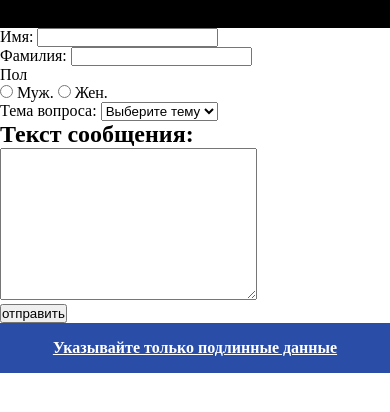
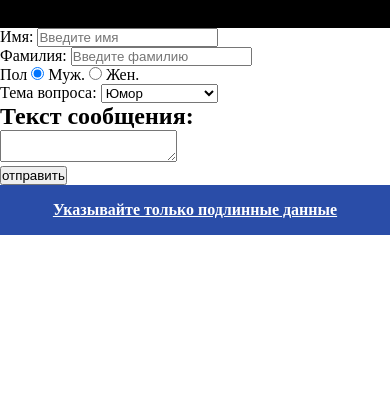
Before and after one commit to IlyaSherer/TZForm, a plain HTML site: page index.html in a window 390 px wide. Shown: the part 72-484 px from the top of the page. Drawn offline with Linux system fonts and the light colour scheme; files that its build step writes are made by us from their sources.

Commit message:
Mobile ver.

```diff
--- a/index.html
+++ b/index.html
@@ -1,7 +1,7 @@
 <!DOCTYPE html>
 <html lang="ru">
 <head>
-	<meta charset="UTF-8">
+ <meta charset="UTF-8">
 	<title>TZForm</title>
 	<link rel="stylesheet" href="css/style.css">
 </head>
@@ -9,48 +9,58 @@
 	<header class="header">
 		<h1 class="h1">Обратная связь</h1>
 	</header>
-	<section>
-		<form action="#" method="post">
-			<div>
-				<label for="">Имя:</label>
-				<input type="text">
+
+ <section>
+
+		<form class="form" action="#" method="post">
+
+			<div class="margin">
+				<label class="label" for="first__name">Имя:</label>
+				<input class="input" id="first__name" type="text" placeholder="Введите имя" required>
 			</div>
-			<div>
-				<label for="">Фамилия:</label>
-				<input type="text">
+
+			<div class="margin">
+				<label class="label" for="last__name">Фамилия:</label>
+				<input class="input" id="last__name" type="text" placeholder="Введите фамилию" required>
 			</div>
-			<div>
-				<p>Пол</p>
-				<label for="">
-					<input type="radio">
+
+			<div class="margin">
+				<label class="label" for="" name="gender">Пол</label>
+					<input type="radio" name="gender" checked>
 					<span>Муж.</span>
-				</label>
-				<label for="">
-					<input type="radio">
+
+
+					<input type="radio" name="gender">
 					<span>Жен.</span>
-				</label>
+
 			</div>
-			<div>
-				<label for="">Тема вопроса:</label>
-				<select name="" id="">
-					<option value="">Выберите тему</option>
+
+			<div class="margin">
+				<label class="label" for="">Тема вопроса:</label>
+				<select class="select" name="">
+					<option value="" disabled >Выберите тему</option>
 					<option value="">Полтитка</option>
-					<option value="">Юмор</option>
+					<option value="" selected>Юмор</option>
 					<option value="">Бизнес</option>
 					<option value="">Семья</option>
 					<option value="">Отдых</option>
 
 				</select>
 			</div>
-			<div>
-				<h2>Текст сообщения:</h2>
-				<textarea name="" id="" cols="30" rows="10"></textarea>
+
+			<div class="message">
+				<h2 class="h2">Текст сообщения:</h2>
+				<textarea class="sms" name="sms"></textarea>
 			</div>
-			<div>
-				<button type="submit">отправить</button>
+
+			<div class="margin button__align">
+				<button class="button" type="submit">отправить</button>
 			</div>
+
 		</form>
-	</section>
+
+ </section>
+
 	<footer class="footer">
 		<h5 class="h5">Указывайте только подлинные данные</h5>
 	</footer>
```
